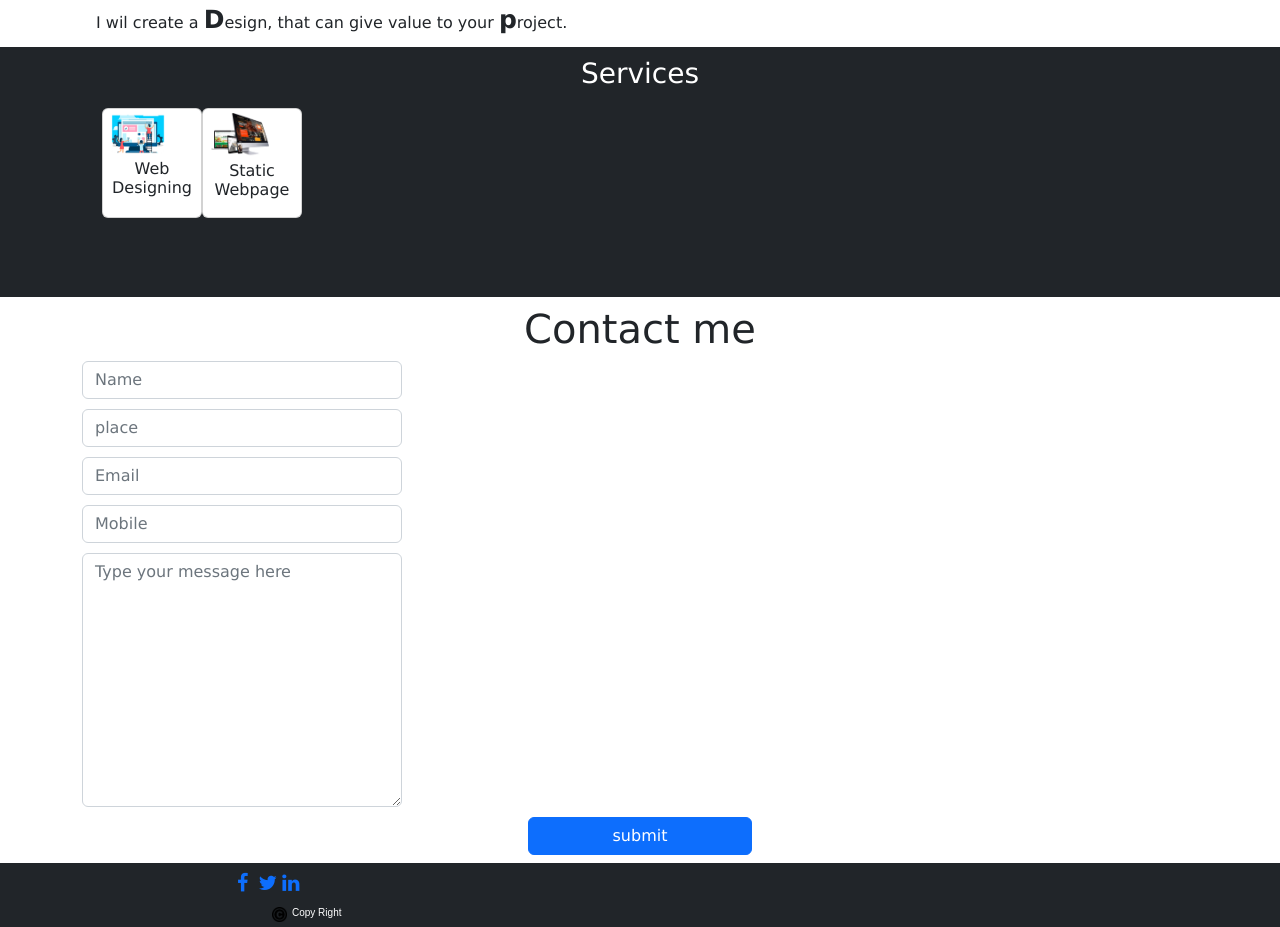
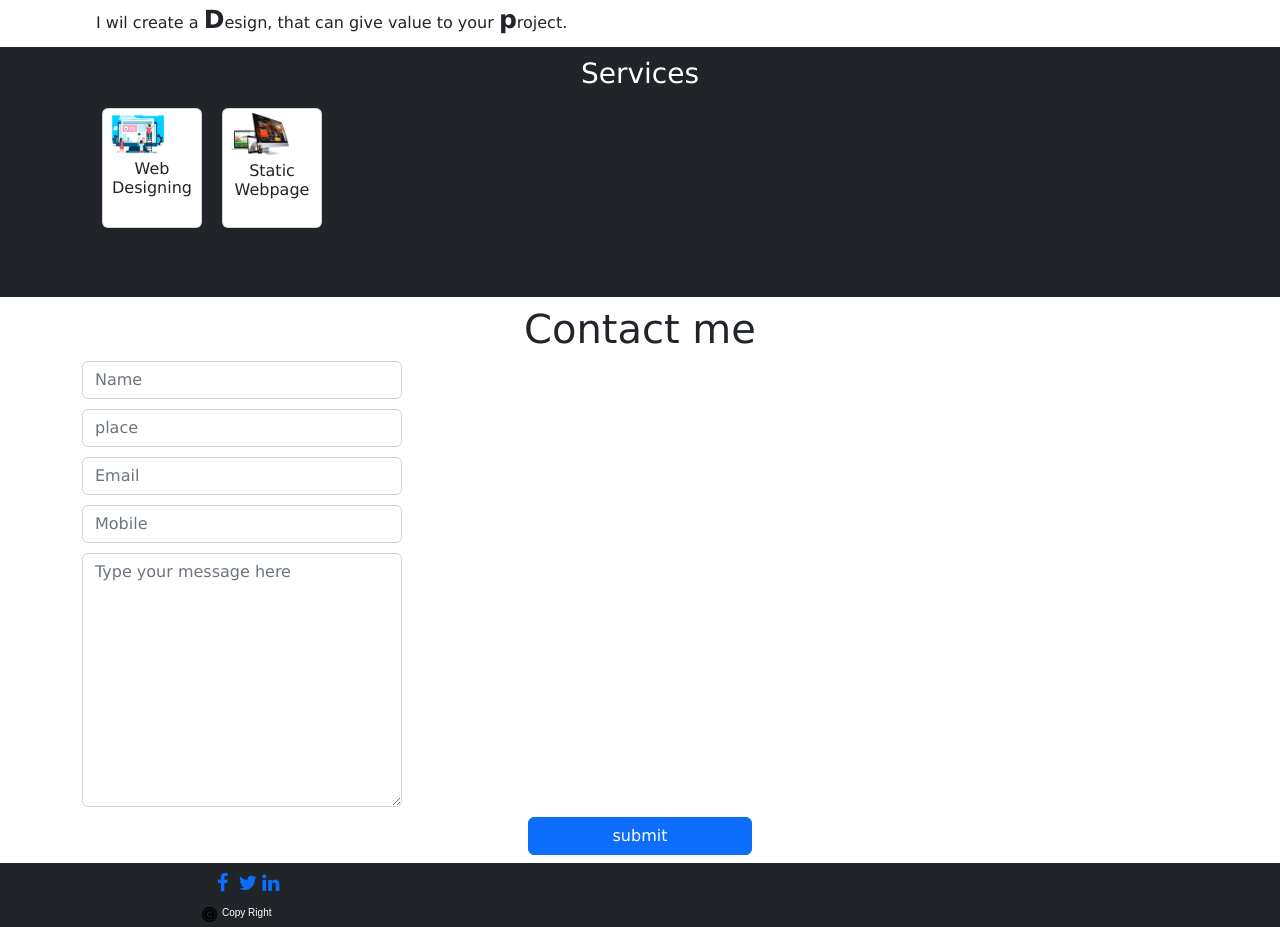
Before and after one commit to Asfer210/Personal-Web, a plain HTML site: page index.html in a window 1280 px wide. Shown: the part 380-1307 px from the top of the page. Drawn offline with nearby package versions, Linux system fonts and the light colour scheme.

Commit message:
Update index.html

```diff
--- a/index.html
+++ b/index.html
@@ -69,12 +69,12 @@
     <h3 class="text-center text-white" style="padding-top:10px">Services</h3>
     <div class="row">
         <div class="col-12">
-            <div class="card  text-center" style="width:100px;height:110px;margin-left: 20px;margin-top: 10px;float:left">
+            <div class="card  text-center" style="width:100px;height:120px;margin-left: 20px;margin-top: 10px;float:left">
                 <img class="img-thumbnails p-1" style="width:70px" src="blog_professionaldev-removebg-preview.png" alt="">
                     <h6 class="card-title">Web Designing</h6>
             </div>
 
-            <div class="card text-center" style="width:100px;height:110px;margin-left: 40px;margin-top: 10px;">
+            <div class="card text-center" style="width:100px;height:120px;margin-left:140px;margin-top: 10px;">
                 <img class="img-tumbnail p-1" style="width:70px" src="webpage-removebg-preview.png" alt="">
                     <h6 class="card-title">Static Webpage</h6>
             </div>
@@ -106,7 +106,7 @@
           <textarea cols="30" rows="10" class="form-control" placeholder="Type your message here"></textarea>
         </div>
         <div class="form-group text-center">
-          <button type="submit" class="btn btn-primary" style="width: 20%;">submit</button>
+          <button type="submit" class="btn btn-primary" style="width: 20%;text-align:center">submit</button>
         </div>
 
       </form>
@@ -118,12 +118,12 @@
   <div class="container">
     <div class="row">
       <div class="col-12  text-white">
-        <div style="padding-left:150px;padding-bottom: 10px;margin-top: 10px;">
+        <div style="padding-left:130px;padding-bottom: 10px;margin-top: 10px;">
           <a style="text-decoration:none ;font-size: 20px;margin-left: 5px;" href="#" class="fa fa-facebook"></a>
           <a style="text-decoration:none ;font-size: 20px;margin-left: 5px;" href="#" class="fa fa-twitter"></a>
           <a style="text-decoration:none ;font-size: 20px;" href="#" class="fa fa-linkedin"></a>
         </div>
-        <div style="padding-left:190px ;">
+        <div style="padding-left:120px ;">
           <img style="width:15px;margin-left:0px;float:left;margin-right: 5px;" src="copyright-icon-12-removebg-preview.png" alt="">
           <h6 style="font-size: 10px;font-family: arial;">Copy Right</h6>
         </div>
```
